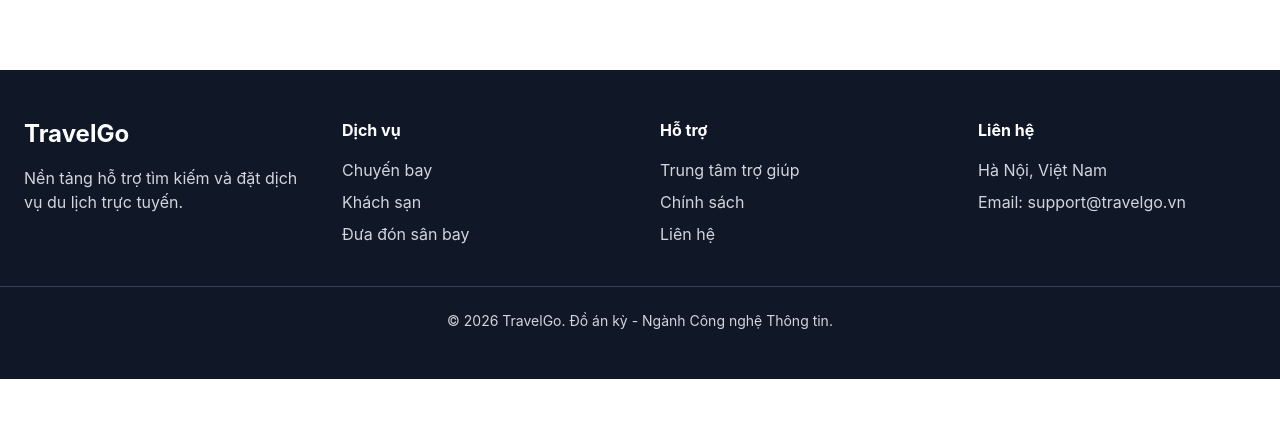
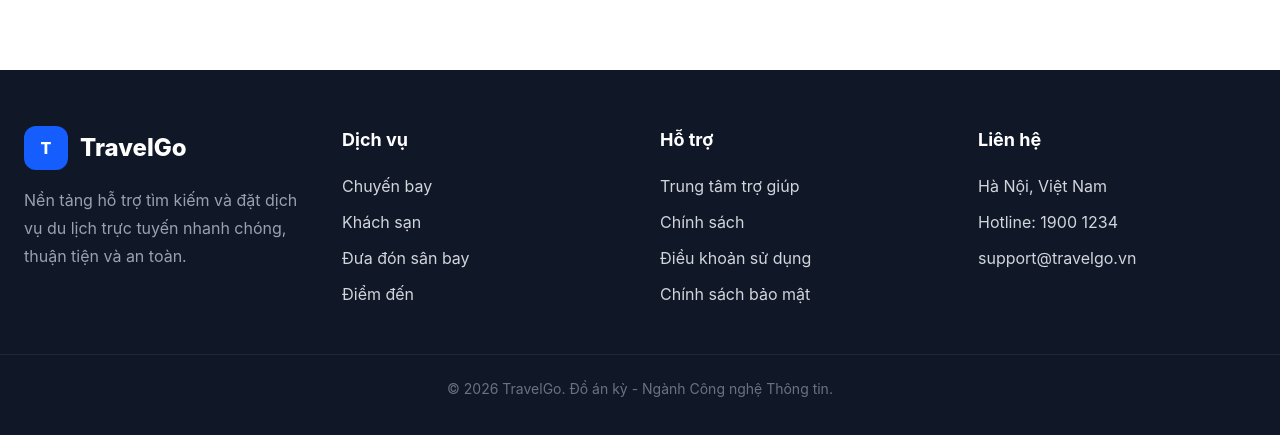
Before and after one commit to legiaminh043-spec/travelgo, a React (Vite) app: page / in a window 1280 px wide. Shown: the part 1866-2301 px from the top of the page. Before the commit the page ends 2245 px from the top, so only its background shows below. Built offline with nearby package versions, Linux system fonts and the light colour scheme.

Commit message:
Fix Footer

```diff
--- a/src/components/layout/Footer.jsx
+++ b/src/components/layout/Footer.jsx
@@ -1,59 +1,141 @@
 function Footer() {
   return (
-    <footer className="bg-gray-900 py-12 text-gray-300">
-      <div className="mx-auto grid max-w-7xl gap-10 px-6 md:grid-cols-4">
+    <footer className="bg-gray-900 py-14 text-gray-300">
+      <div className="mx-auto grid max-w-7xl gap-10 px-4 sm:px-6 md:grid-cols-2 lg:grid-cols-4">
+        {/* Brand */}
+        <div>
+          <div className="flex items-center gap-3">
+            <div className="flex h-11 w-11 items-center justify-center rounded-xl bg-blue-600 font-extrabold text-white">
+              T
+            </div>
 
-        <div>
-          <h2 className="text-2xl font-bold text-white">
-            TravelGo
-          </h2>
+            <h2 className="text-2xl font-extrabold text-white">
+              TravelGo
+            </h2>
+          </div>
 
-          <p className="mt-4">
-            Nền tảng hỗ trợ tìm kiếm và đặt dịch vụ du lịch trực tuyến.
+          <p className="mt-4 leading-7 text-gray-400">
+            Nền tảng hỗ trợ tìm kiếm và đặt dịch vụ du lịch
+            trực tuyến nhanh chóng, thuận tiện và an toàn.
           </p>
         </div>
 
+        {/* Dịch vụ */}
         <div>
-          <h3 className="font-bold text-white">
+          <h3 className="text-lg font-bold text-white">
             Dịch vụ
           </h3>
 
-          <ul className="mt-4 space-y-2">
-            <li>Chuyến bay</li>
-            <li>Khách sạn</li>
-            <li>Đưa đón sân bay</li>
+          <ul className="mt-5 space-y-3">
+            <li>
+              <a
+                href="#services"
+                className="transition hover:text-white"
+              >
+                Chuyến bay
+              </a>
+            </li>
+
+            <li>
+              <a
+                href="#services"
+                className="transition hover:text-white"
+              >
+                Khách sạn
+              </a>
+            </li>
+
+            <li>
+              <a
+                href="#services"
+                className="transition hover:text-white"
+              >
+                Đưa đón sân bay
+              </a>
+            </li>
+
+            <li>
+              <a
+                href="#destinations"
+                className="transition hover:text-white"
+              >
+                Điểm đến
+              </a>
+            </li>
           </ul>
         </div>
 
+        {/* Hỗ trợ */}
         <div>
-          <h3 className="font-bold text-white">
+          <h3 className="text-lg font-bold text-white">
             Hỗ trợ
           </h3>
 
-          <ul className="mt-4 space-y-2">
-            <li>Trung tâm trợ giúp</li>
-            <li>Chính sách</li>
-            <li>Liên hệ</li>
+          <ul className="mt-5 space-y-3">
+            <li>
+              <a
+                href="#"
+                className="transition hover:text-white"
+              >
+                Trung tâm trợ giúp
+              </a>
+            </li>
+
+            <li>
+              <a
+                href="#"
+                className="transition hover:text-white"
+              >
+                Chính sách
+              </a>
+            </li>
+
+            <li>
+              <a
+                href="#"
+                className="transition hover:text-white"
+              >
+                Điều khoản sử dụng
+              </a>
+            </li>
+
+            <li>
+              <a
+                href="#"
+                className="transition hover:text-white"
+              >
+                Chính sách bảo mật
+              </a>
+            </li>
           </ul>
         </div>
 
+        {/* Liên hệ */}
         <div>
-          <h3 className="font-bold text-white">
+          <h3 className="text-lg font-bold text-white">
             Liên hệ
           </h3>
 
-          <p className="mt-4">
-            Hà Nội, Việt Nam
-          </p>
+          <div className="mt-5 space-y-3">
+            <p>
+              Hà Nội, Việt Nam
+            </p>
 
-          <p className="mt-2">
-            Email: support@travelgo.vn
-          </p>
+            <p>
+              Hotline: 1900 1234
+            </p>
+
+            <a
+              href="mailto:support@travelgo.vn"
+              className="block transition hover:text-white"
+            >
+              support@travelgo.vn
+            </a>
+          </div>
         </div>
-
       </div>
 
-      <div className="mx-auto mt-10 max-w-7xl border-t border-gray-700 px-6 pt-6 text-center text-sm">
+      <div className="mx-auto mt-12 max-w-7xl border-t border-gray-800 px-4 pt-6 text-center text-sm text-gray-500 sm:px-6">
         © 2026 TravelGo. Đồ án kỳ - Ngành Công nghệ Thông tin.
       </div>
     </footer>
```
